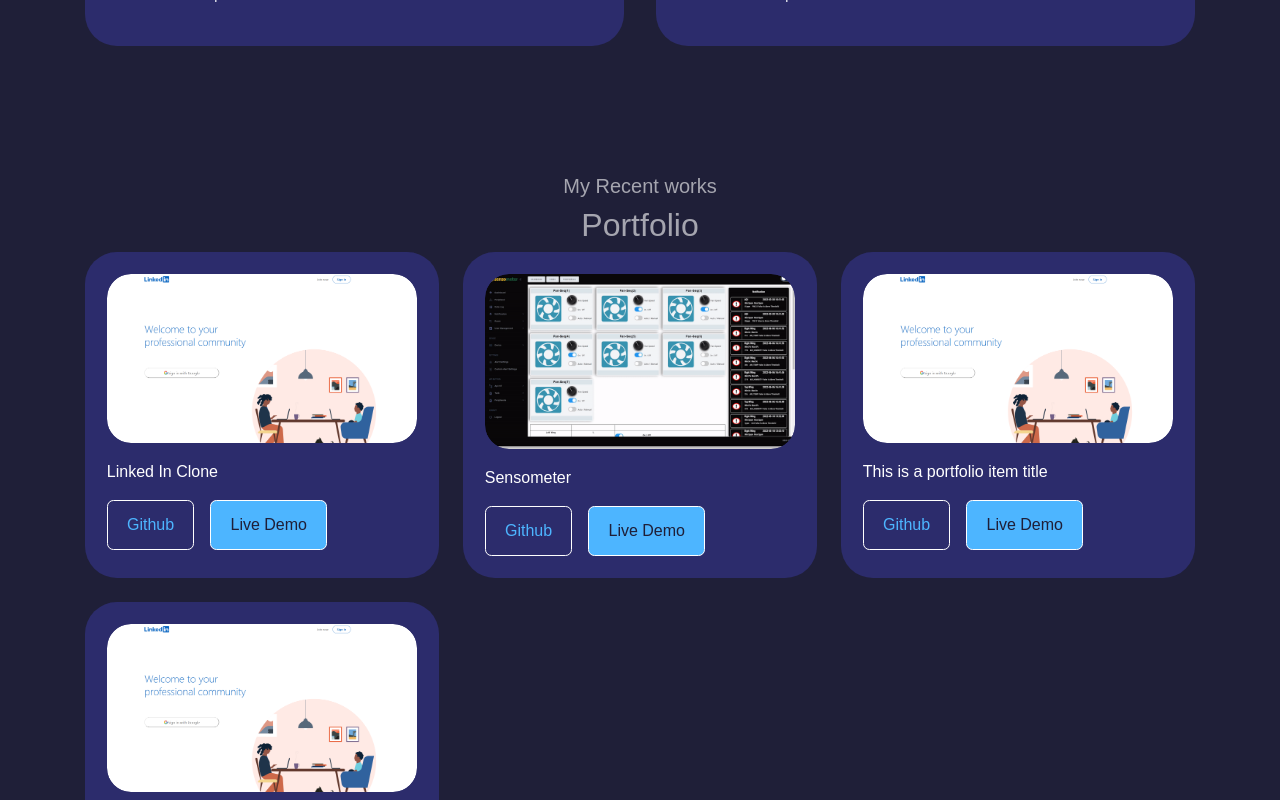
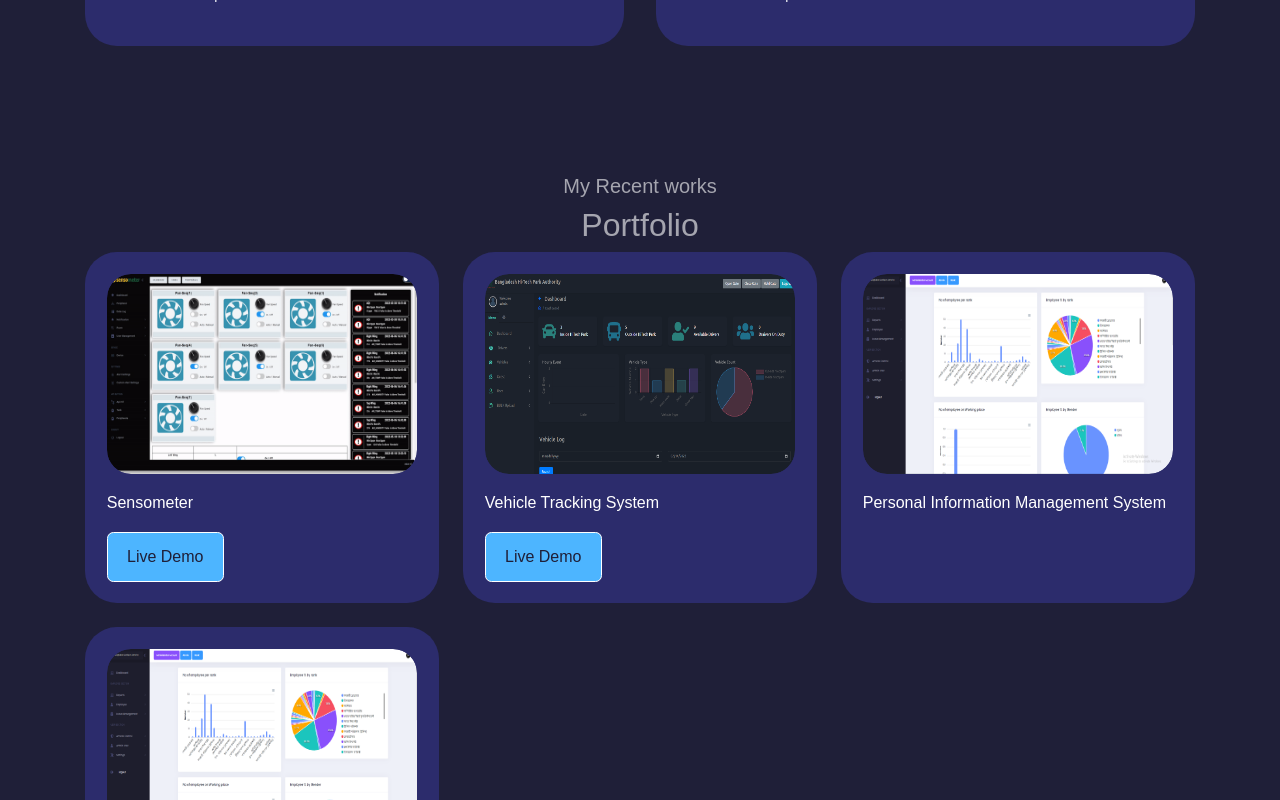
Before and after one commit to sakilbd/ReactJs-Portfolio, a React (Create React App) app: page / in a window 1280 px wide. Shown: the part 2000-2800 px from the top of the page. Built offline with nearby package versions, Linux system fonts and the light colour scheme.

Commit message:
some updates

```diff
--- a/src/Components/header/header.css
+++ b/src/Components/header/header.css
@@ -60,7 +60,6 @@ header {
 /* ************* Me ************* */
 
 .me {
-    background: red;
     width: 350px;
     /* height: auto; */
     height: auto;
@@ -74,7 +73,6 @@ header {
     display: flex;
     justify-content: center;
     align-items: center;
-    /* background: red; */
 }
 
 .image {
--- a/src/Components/portfolio/Portfolio.js
+++ b/src/Components/portfolio/Portfolio.js
@@ -1,6 +1,8 @@
 import React, { Component } from 'react';
 import IMG1 from'../../Assets/linkedin_clone.PNG';
-import peripheralGif from '../../Assets/peripheral.gif'
+import peripheralGif from '../../Assets/peripheral.gif';
+import VEHICLE from '../../Assets/vehicle.PNG';
+import PIMS from '../../Assets/PIMS.PNG';
 import './portfolio.css';
 
 class Portfolio extends Component {
@@ -11,7 +13,7 @@ class Portfolio extends Component {
             <h5>My Recent works</h5>
             <h2>Portfolio</h2>
             <div className="container portfolio__container">
-                <article className="portfolio__item">
+                {/* <article className="portfolio__item">
                     <div className="portfolio__item-image">
                         <img src={IMG1} alt=""></img>
                     </div>
@@ -20,35 +22,45 @@ class Portfolio extends Component {
                             <a href="https://github.com" className="button" target='_blank'>Github</a>
                             <a href="https://github.com" className="button button-primary">Live Demo</a>
                         </div>
-                </article>
+                </article> */}
                 <article className="portfolio__item">
                     <div className="portfolio__item-image">
                         <img src={peripheralGif} alt=""></img>
                     </div>
                         <h3>Sensometer</h3>
                         <div className="portfolio__item-cta">
-                            <a href="https://github.com" className="button" target='_blank'>Github</a>
-                            <a href="https://github.com" className="button button-primary">Live Demo</a>
+                            {/* <a href="https://github.com" className="button" target='_blank'>Github</a> */}
+                            <a href="https://sensometer.mdsakiluzzaman.com" target='_blank' className="button button-primary">Live Demo</a>
                         </div>
                 </article>
                 <article className="portfolio__item">
                     <div className="portfolio__item-image">
-                        <img src={IMG1} alt=""></img>
+                        <img src={VEHICLE} alt=""></img>
                     </div>
-                        <h3>This is a portfolio item title</h3>
+                        <h3>Vehicle Tracking System</h3>
                         <div className="portfolio__item-cta">
-                            <a href="https://github.com" className="button" target='_blank'>Github</a>
-                            <a href="https://github.com" className="button button-primary">Live Demo</a>
+                            {/* <a href="https://github.com" className="button"  >Github</a> */}
+                            <a href="https://vehicle.mdsakiluzzaman.com" className="button button-primary" target='_blank'>Live Demo</a>
                         </div>
                 </article>
                 <article className="portfolio__item">
                     <div className="portfolio__item-image">
-                        <img src={IMG1} alt=""></img>
+                        <img src={PIMS} alt=""></img>
                     </div>
-                        <h3>This is a portfolio item title</h3>
+                        <h3>Personal Information Management System</h3>
                         <div className="portfolio__item-cta">
-                            <a href="https://github.com" className="button" target='_blank'>Github</a>
-                            <a href="https://github.com" className="button button-primary">Live Demo</a>
+                            {/* <a href="https://github.com" className="button" target='_blank'>Github</a> */}
+                            {/* <a href="https://github.com" className="button button-primary" target='_blank'>Live Demo</a> */}
+                        </div>
+                </article>
+                <article className="portfolio__item">
+                    <div className="portfolio__item-image">
+                        <img src={PIMS} alt=""></img>
+                    </div>
+                        <h3>Asset Tracking System</h3>
+                        <div className="portfolio__item-cta">
+                            {/* <a href="https://github.com" className="button" target='_blank'>Github</a> */}
+                            {/* <a href="https://github.com" className="button button-primary" target='_blank'>Live Demo</a> */}
                         </div>
                 </article>
 
--- a/src/Components/portfolio/portfolio.css
+++ b/src/Components/portfolio/portfolio.css
@@ -24,7 +24,7 @@
 
 .portfolio__item-image img {
     border-radius: 1.5rem;
-    height: 40%;
+    height: 200px;
     width: 100%;
 }
 
```
Also changed, not shown: src/Assets/PIMS.PNG (added).
